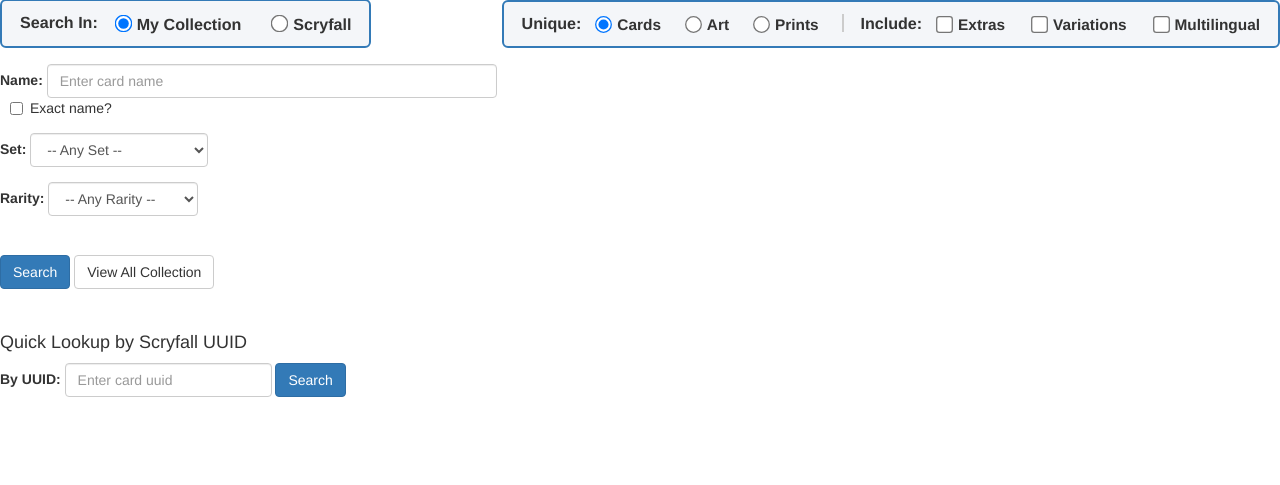
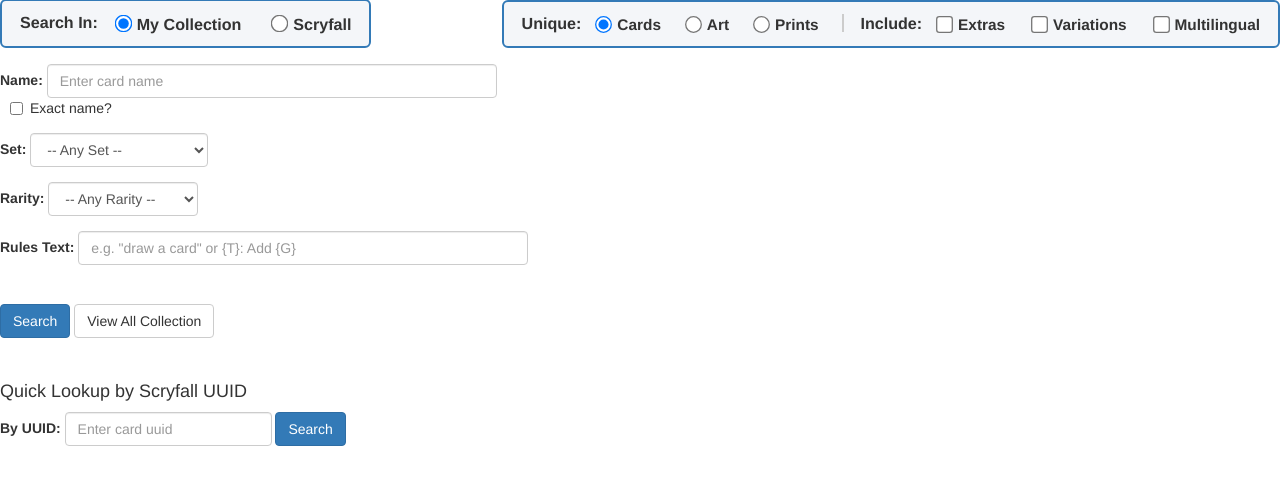
Before and after one commit to THamilton1123/MtgManager, a Java web app: page / in a window 1280 px wide. Shown: the part 135-620 px from the top of the page. Run offline with Tomcat 11, a stand-in JSP engine, Linux system fonts and the light colour scheme; the template is opened without the code that fills it: most values are stand-ins (such as "Sample title", 1, 10 or a date in 2020); data that the repository does not hold is empty; some libraries are stand-ins or nearby versions.

Commit message:
Added text box for user to enter phrase/word for searching rules texts.  Also added comments for each form row, and what that row's field searches for.

```diff
--- a/src/main/webapp/index.jsp
+++ b/src/main/webapp/index.jsp
@@ -16,10 +16,10 @@
         <h3>Search Cards</h3>
         <form id="searchForm" action="searchCard">
 
-                <%-- Top Control Bar: Search Target (Left) & Unique/Inclusion Options (Right) --%>
+                <!-- Top Control Bar: Search Target (Left) & Unique/Inclusion Options (Right) -->
             <div style="display: flex; justify-content: space-between; align-items: center; flex-wrap: wrap; gap: 15px; margin-bottom: 16px;">
 
-                    <%-- Left Box: Search In --%>
+                    <!-- Left Box: Search In -->
                 <div class="form-group" style="background-color: #f4f6f9; border: 2px solid #337ab7; border-radius: 6px; padding: 10px 18px; margin-bottom: 0;">
                     <span style="font-weight: bold; font-size: 1.15em; margin-right: 15px;">Search In:</span>
                     <label class="radio-inline" style="font-size: 1.15em; font-weight: bold; cursor: pointer; margin-right: 18px;">
@@ -36,7 +36,7 @@
                     </label>
                 </div>
 
-                    <%-- Right Box: Unique 3-Way Toggle & Inclusion Checkboxes --%>
+                    <!-- Right Box: Unique 3-Way Toggle & Inclusion Checkboxes -->
                 <div class="form-group" style="background-color: #f4f6f9; border: 2px solid #337ab7; border-radius: 6px; padding: 10px 18px; margin-bottom: 0;">
                     <span style="font-weight: bold; font-size: 1.15em; margin-right: 12px;">Unique:</span>
                     <label class="radio-inline" style="font-size: 1.1em; font-weight: bold; cursor: pointer; margin-right: 12px;">
@@ -75,7 +75,7 @@
 
             </div>
 
-
+            <!-- Row 1: Card Name -->
             <div class="form-inline">
                 <div class="form-group">
                     <label for="searchName">Name:</label>
@@ -83,13 +83,13 @@
                            placeholder="Enter card name" style="width: 450px;">
                 </div>
             </div>
-
             <div class="checkbox" style="margin: 0 10px;">
                 <label>
                     <input type="checkbox" name="exactName" value="true"> Exact name?
                 </label>
             </div>
 
+            <!-- Row 2: Set -->
             <div class="form-inline" style="margin-top: 15px; margin-bottom: 15px;">
                 <div class="form-group">
                     <label for="setCode">Set:</label>
@@ -105,6 +105,7 @@
                 </div>
             </div>
 
+            <!-- Row 3: Rarity -->
             <div class="form-inline" style="margin-top: 15px; margin-bottom: 15px;">
                 <div class="form-group">
                     <label for="rarity">Rarity:</label>
@@ -120,7 +121,17 @@
                 </div>
             </div>
 
-                    <button type="submit" name="submit" value="search" class="btn btn-primary" style="margin-top: 24px;">Search</button>
+            <!-- Row 4: Rules (Oracle) Text -->
+            <div class="form-inline" style="margin-top: 15px; margin-bottom: 15px;">
+                <div class="form-group">
+                    <label for="oracleText">Rules Text:</label>
+                    <input type="text" class="form-control" id="oracleText" name="oracleText"
+                           placeholder='e.g. "draw a card" or {T}: Add {G}'
+                           style="width: 450px; display: inline-block;">
+                </div>
+            </div>
+
+            <button type="submit" name="submit" value="search" class="btn btn-primary" style="margin-top: 24px;">Search</button>
             <button type="submit" name="submit" value="viewAllCollection" class="btn btn-default" style="margin-top: 24px;"
                     onclick="document.getElementById('searchForm').action='searchCard';">
                 View All Collection
```
